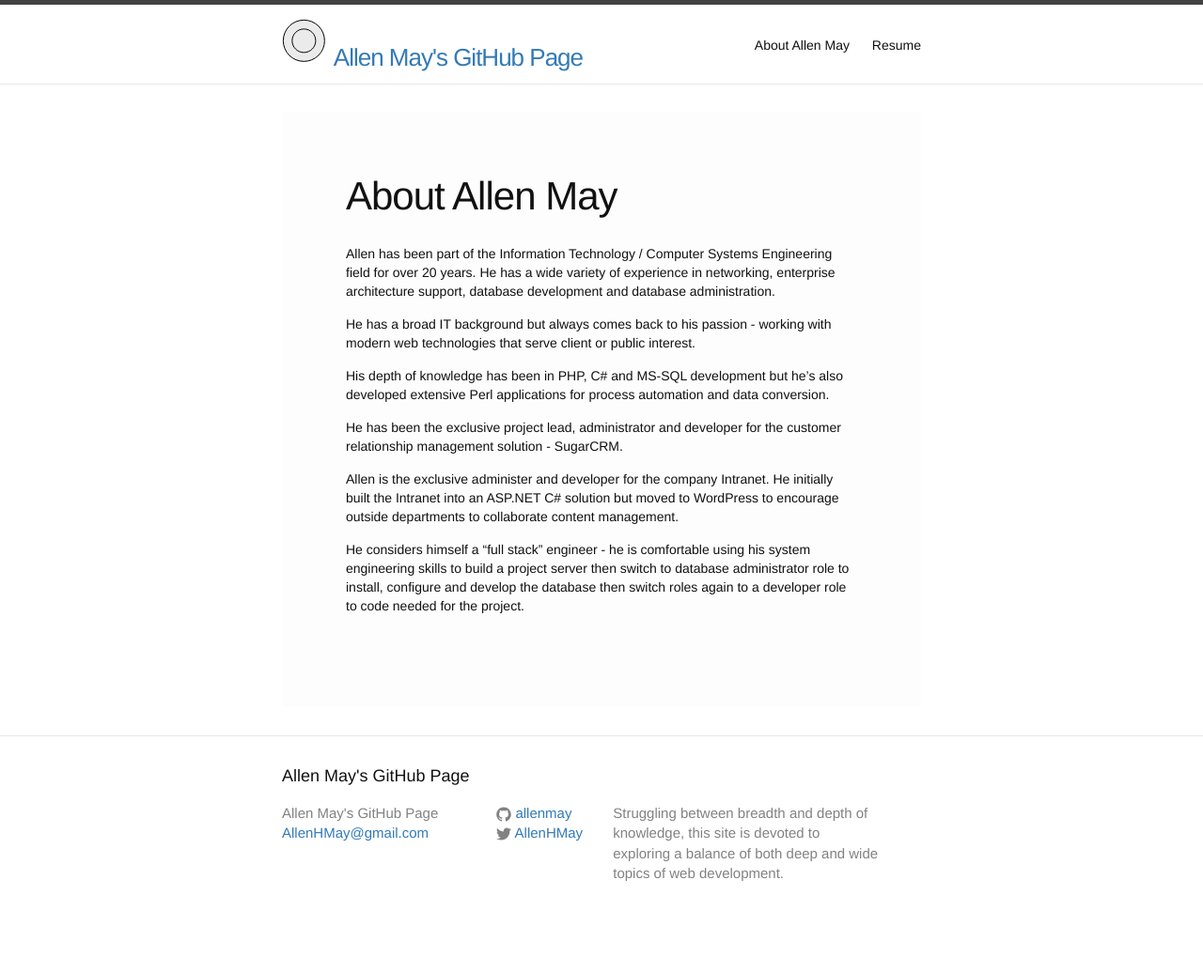
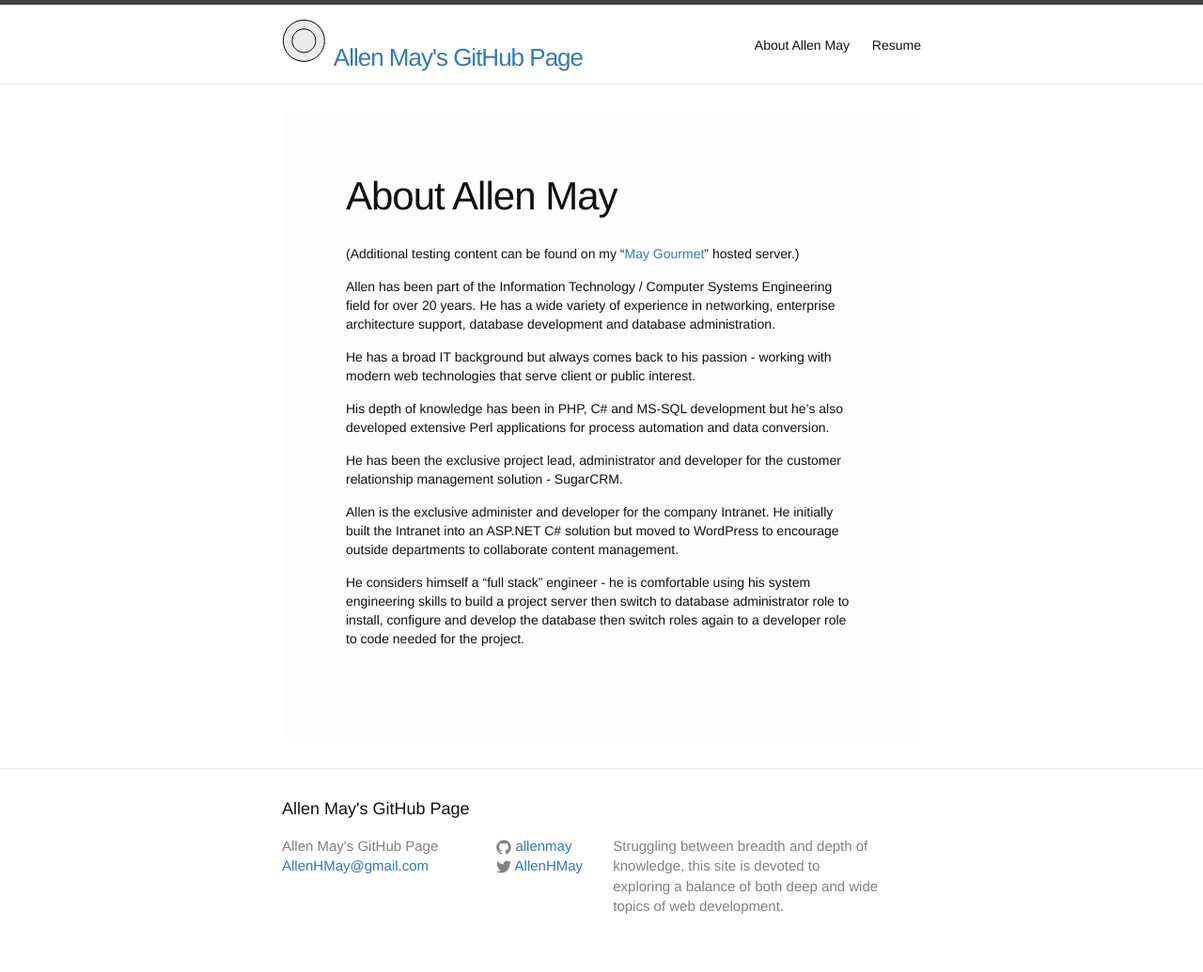
Before and after one commit to AllenMay/allenmay.github.io, a Jekyll site: the page built from about.md, in a window 1280 px wide. Shown: the whole page at 94% size. Built offline with Jekyll 4.4.1, drawn with Linux system fonts in a browser that asks for light colours; nearby versions of some CDN libraries; before the commit the page ends 1000 px from its top, so only the background shows below that.

Commit message:
Add link to May Gourmet

```diff
--- a/about.md
+++ b/about.md
@@ -10,6 +10,8 @@ You can find the source code for the Jekyll new theme at: [github.com/jglovier/j
 
 You can find the source code for Jekyll at [github.com/jekyll/jekyll](https://github.com/jekyll/jekyll) -->
 
+(Additional testing content can be found on my "<a href="http://maygourmet.com/">May Gourmet</a>" hosted server.)
+
 Allen has been part of the Information Technology / Computer Systems Engineering field for over 20 years. He has a wide variety of experience in networking, enterprise architecture support, database development and database administration.
 
 He has a broad IT background but always comes back to his passion - working with modern web technologies that serve client or public interest.
```
